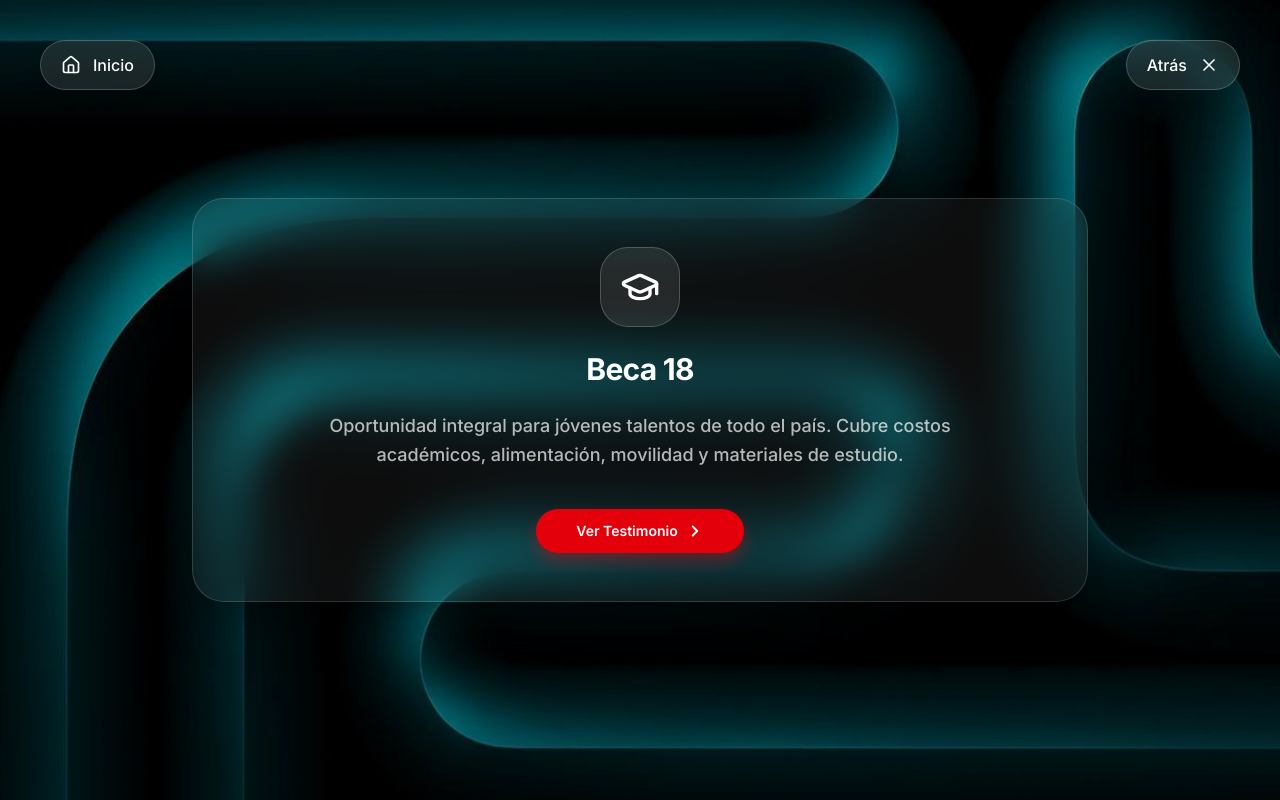
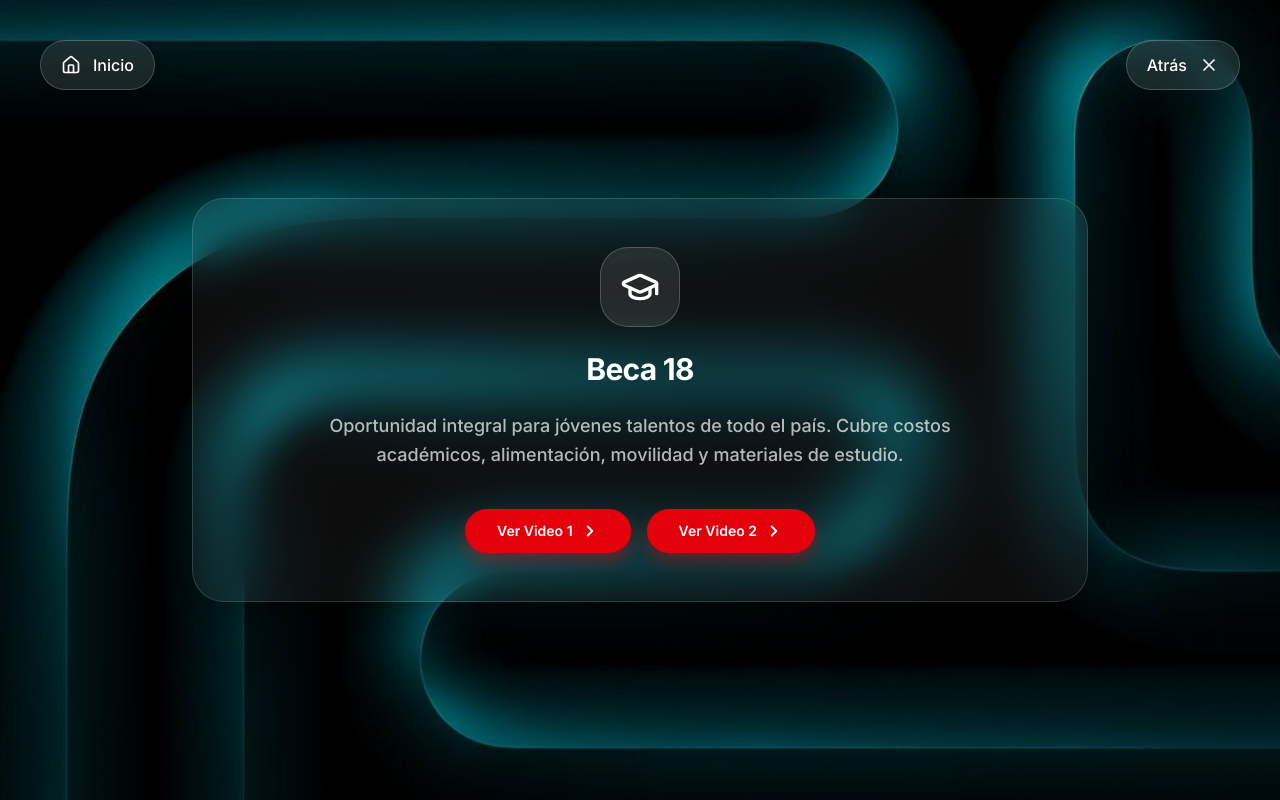
Before and after one commit to lumine-continental/ic-tv, a React (Vite) app: page /becas in a window 1280 px wide. Both pictures are taken after a click on the element "Beca 18". Built offline with nearby package versions, Linux system fonts and the light colour scheme.

Commit message:
feat: soportar multiples videos en becas y soporte para youtube shorts

```diff
--- a/src/components/VideoModal.tsx
+++ b/src/components/VideoModal.tsx
@@ -18,6 +18,8 @@
         videoId = inputUrl.split('v=')[1]?.split('&')[0] || videoId;
       } else if (inputUrl.includes('youtu.be/')) {
         videoId = inputUrl.split('youtu.be/')[1]?.split('?')[0] || videoId;
+      } else if (inputUrl.includes('youtube.com/shorts/')) {
+        videoId = inputUrl.split('youtube.com/shorts/')[1]?.split('?')[0] || videoId;
       } else if (inputUrl.includes('youtube.com/embed/')) {
         return inputUrl;
       }
--- a/src/views/Becas.tsx
+++ b/src/views/Becas.tsx
@@ -36,8 +36,13 @@
   );
 };
 
-const BecaDetalle: React.FC<{ title: string; desc: string; videoUrl: string }> = ({ title, desc, videoUrl }) => {
-  const [isOpen, setIsOpen] = useState(false);
+interface VideoOption {
+  url: string;
+  label: string;
+}
+
+const BecaDetalle: React.FC<{ title: string; desc: string; videos?: VideoOption[] }> = ({ title, desc, videos = [] }) => {
+  const [currentVideo, setCurrentVideo] = useState<string | null>(null);
   const navigate = useNavigate();
 
   return (
@@ -58,12 +63,19 @@
         </div>
         <h1 className="text-3xl font-bold text-white tracking-tight">{title}</h1>
         <p className="text-lg text-white/70 leading-relaxed max-w-2xl font-medium">{desc}</p>
-        <GlassButton variant="primary" showChevron onClick={() => setIsOpen(true)} className="mt-4 !px-10 !py-3 text-sm">
-          Ver Testimonio
-        </GlassButton>
+
+        {videos.length > 0 && (
+          <div className="flex flex-col sm:flex-row gap-4 mt-4 w-full justify-center">
+            {videos.map((vid, i) => (
+              <GlassButton key={i} variant="primary" showChevron onClick={() => setCurrentVideo(vid.url)} className="!px-8 !py-3 text-sm">
+                {vid.label}
+              </GlassButton>
+            ))}
+          </div>
+        )}
       </div>
 
-      <VideoModal isOpen={isOpen} onClose={() => setIsOpen(false)} url={videoUrl} />
+      <VideoModal isOpen={!!currentVideo} onClose={() => setCurrentVideo(null)} url={currentVideo || ''} />
     </div>
   );
 };
@@ -84,15 +96,18 @@
         element={<BecaDetalle
           title="Beca 18"
           desc="Oportunidad integral para jóvenes talentos de todo el país. Cubre costos académicos, alimentación, movilidad y materiales de estudio."
-          videoUrl="https://youtu.be/HhZaHf8RP6g"
+          videos={[
+            { url: "https://www.youtube.com/shorts/gsOF1bEBFDE", label: "Ver Video 1" },
+            { url: "https://www.youtube.com/shorts/XrkwCVZifEU", label: "Ver Video 2" }
+          ]}
         />}
       />
       <Route
         path="excelencia"
         element={<BecaDetalle
           title="Beca Excelencia"
-          desc="Premia tu esfuerzo académico durante la secundaria con descuentos especiales y beneficios exclusivos en tu carrera profesional."
-          videoUrl="https://youtu.be/HhZaHf8RP6g"
+          desc="Obtendrás una beca si ocupas el primer puesto de tu periodo académico al término del semestre y media beca si te ubicas en el segundo lugar."
+          videos={[]}
         />}
       />
     </Routes>
--- a/src/views/Carreras.tsx
+++ b/src/views/Carreras.tsx
@@ -13,10 +13,10 @@
 ];
 
 const ALL_CARRERAS = [
-  { id: 1, area: 'negocios', nombre: 'Administración de Empresas', desc: 'Lidera organizaciones y gestiona recursos para el éxito empresarial global.', icon: Building2, videoUrl: 'https://youtu.be/HhZaHf8RP6g' },
-  { id: 2, area: 'negocios', nombre: 'Contabilidad', desc: 'Domina las finanzas y toma decisiones estratégicas basadas en datos.', icon: Calculator, videoUrl: 'https://www.youtube.com/watch?v=cj1pFbDqyYc' },
-  { id: 10, area: 'negocios', nombre: 'Administración y Negocios Bancarios', desc: 'Gestiona instituciones financieras e impulsa el crecimiento económico del país.', icon: Landmark, videoUrl: 'https://www.youtube.com/watch?v=fqIShaoubxo' },
-  { id: 3, area: 'tecnologia', nombre: 'Desarrollo de Sistemas', desc: 'Crea software, aplicaciones y soluciones tecnológicas del futuro.', icon: Laptop, videoUrl: 'https://youtu.be/HhZaHf8RP6g' },
+  { id: 1, area: 'negocios', nombre: 'Administración de Empresas', desc: 'Lidera organizaciones y gestiona recursos para el éxito empresarial global.', icon: Building2, videoUrl: 'https://www.youtube.com/watch?v=cT_W0dHJ-M0' },
+  { id: 2, area: 'negocios', nombre: 'Contabilidad', desc: 'Domina las finanzas y toma decisiones estratégicas basadas en datos.', icon: Calculator, videoUrl: 'https://youtu.be/cj1pFbDqyYc' },
+  { id: 10, area: 'negocios', nombre: 'Administración y Negocios Bancarios', desc: 'Gestiona instituciones financieras e impulsa el crecimiento económico del país.', icon: Landmark, videoUrl: 'https://www.youtube.com/watch?v=q1bn8EjGKIM' },
+  { id: 3, area: 'tecnologia', nombre: 'Desarrollo de Sistemas', desc: 'Crea software, aplicaciones y soluciones tecnológicas del futuro.', icon: Laptop, videoUrl: 'https://www.youtube.com/watch?v=r2G3T7UvBLI' },
   { id: 4, area: 'tecnologia', nombre: 'Diseño de Modas', desc: 'Desarrolla colecciones de moda con visión global y altamente creativa.', icon: Scissors, videoUrl: 'https://www.youtube.com/watch?v=550YHk8FZaE' },
   { id: 5, area: 'tecnologia', nombre: 'Diseño Gráfico Publicitario', desc: 'Comunica visualmente mensajes estratégicos e impactantes.', icon: Palette, videoUrl: 'https://www.youtube.com/watch?v=SLPrKfNmsb0' },
   { id: 6, area: 'tecnologia', nombre: 'Gestión de la Construcción', desc: 'Administra y dirige proyectos de infraestructura moderna de alto nivel.', icon: HardHat, videoUrl: 'https://www.youtube.com/watch?v=cMj1-9K1oTM' },
--- a/src/views/Internacionalizacion.tsx
+++ b/src/views/Internacionalizacion.tsx
@@ -16,9 +16,10 @@
 
 const countries: CountryInfo[] = [
   { id: 'mx', name: 'México', x: 20, y: 40, student: 'Gerson Ventura', career: 'Administración', videoUrl: 'https://www.youtube.com/watch?v=3xonF8t9bU8' },
-  { id: 'co', name: 'Colombia', x: 25, y: 55, student: 'Jubitza Arroyo', career: 'Administración', videoUrl: 'https://www.youtube.com/watch?v=XNVBjRgFfuc' },
+  { id: 'co', name: 'Colombia', x: 25, y: 50, student: 'Jubitza Arroyo', career: 'Administración', videoUrl: 'https://www.youtube.com/watch?v=XNVBjRgFfuc' },
   { id: 'fr', name: 'Francia', x: 52, y: 26, student: 'Lalo Peña', career: 'Gastronomía', videoUrl: 'https://www.youtube.com/watch?v=JlSuTwDd8m8' },
   { id: 'ad', name: 'Andorra', x: 46, y: 34, student: 'José Luis Torres', career: 'Gastronomía', videoUrl: 'https://www.youtube.com/shorts/kvOdTBW_1ns' },
+  { id: 'pe', name: 'Perú', x: 22, y: 60, student: 'Jhony Baltazar', career: 'Administración', videoUrl: 'https://youtu.be/vD30bi6eC2w' },
 ];
 
 export const Internacionalizacion: React.FC = () => {
--- a/src/views/RutaContinental.tsx
+++ b/src/views/RutaContinental.tsx
@@ -94,7 +94,7 @@
 
       </div>
 
-      <GlassButton variant="primary" showChevron className="!px-8 !py-3 text-sm mb-8 md:mb-0" onClick={() => setVideoUrl('https://www.youtube.com/watch?v=HhZaHf8RP6g')}>
+      <GlassButton variant="primary" showChevron className="!px-8 !py-3 text-sm mb-8 md:mb-0" onClick={() => setVideoUrl('https://youtu.be/O6dp2FGI-aY')}>
         Ver Explicación
       </GlassButton>
 
```
